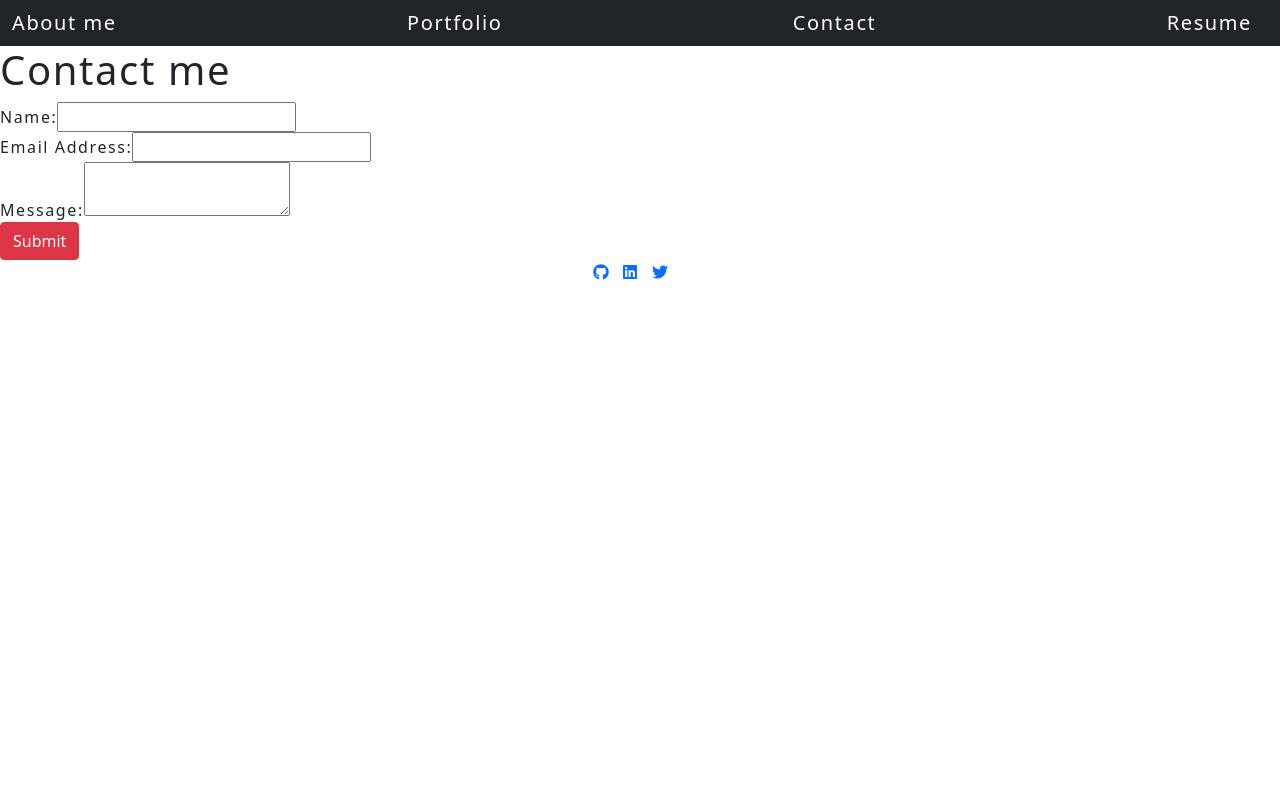
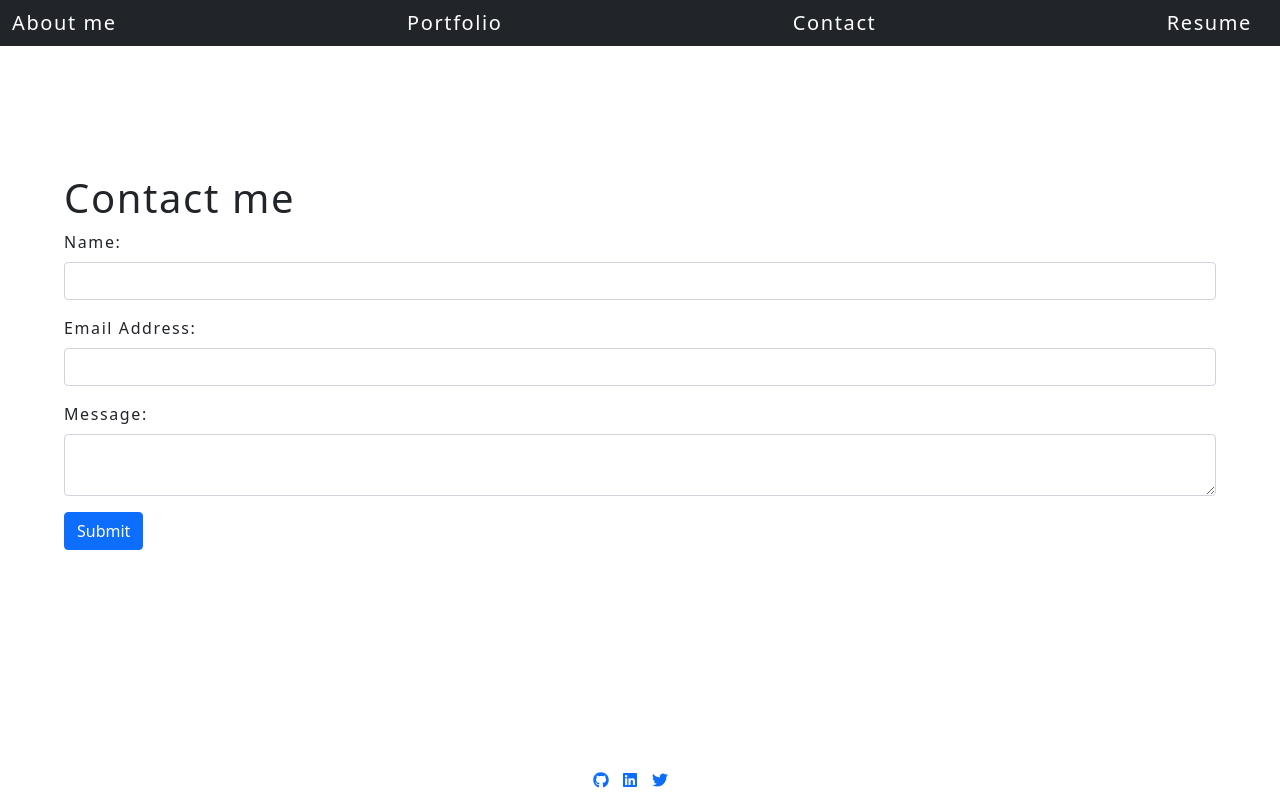
Before and after one commit to georgedmendoza/react-portfolio, a React (Create React App) app: page / in a window 1280 px wide. Both pictures are taken after a click on the item "Contact". Built offline with nearby package versions, Linux system fonts and the light colour scheme.

Commit message:
footer fixed to botoom

```diff
--- a/src/App.js
+++ b/src/App.js
@@ -9,7 +9,7 @@ function App() {
 
 
   return (
-    <div>
+    <div className='page-container'>
 
 
         <Header></Header>
--- a/src/components/Contact/index.js
+++ b/src/components/Contact/index.js
@@ -40,21 +40,21 @@ function Contact() {
     }
 
     return(
-        <section>
+        <section className='contact'>
             <h1>Contact me</h1>
             <form onSubmit={handleSubmit}>
-                    <div>
+                <div className='mb-3'>
                     {/* onBlur- display message when field doesn't have focus */}
-                        <label htmlFor='name'>Name:</label>
-                        <input type='text' name='name' defaultValue={name} onBlur={handleChange} />
+                    <label className='form-label' htmlFor='name'>Name:</label>
+                    <input className='form-control' type='text' name='name' defaultValue={name} onBlur={handleChange} />
                 </div>
-                    <div>
-                        <label htmlFor='email'>Email Address:</label>
-                        <input type='email' name='email' defaultValue={email} onBlur={handleChange} />
+                <div className='mb-3'>
+                    <label className='form-label' htmlFor='email'>Email Address:</label>
+                    <input className='form-control' type='email' name='email' defaultValue={email} onBlur={handleChange} />
                 </div>
-                    <div>
-                        <label htmlFor='Message'>Message:</label>
-                        <textarea type='message' name='message' defaultValue={message} onBlur={handleChange} />
+                <div className='mb-3'>
+                    <label className='form-label' htmlFor='Message'>Message:</label>
+                    <textarea className='form-control' type='message' name='message' defaultValue={message} onBlur={handleChange} />
                 </div>
                 {/* displays message when input is invalid */}
                 {errorMessage && (
@@ -62,7 +62,7 @@ function Contact() {
                         <p className='error-text'>{errorMessage}</p>
                     </div>
                 )}
-                    <button className='btn btn-danger' type='submit'>Submit</button>
+                <button className='btn btn-primary' type='submit'>Submit</button>
             </form>
 
         </section>
--- a/src/components/Footer/index.js
+++ b/src/components/Footer/index.js
@@ -6,21 +6,21 @@ import {  faGithub, faLinkedin, faTwitter } from '@fortawesome/free-brands-svg-i
 
 function Footer() {
     return(
-    <div className='icon-container'>
+    <div className='icon-container footer'>
         <div className='row'>
-            <div className='col-lg-3 col-md-12'>
+            <div className='col-3'>
                 {/* flex flex-col items-center justify-center min-h-screen py-2 */}
                 <a href='https://github.com/georgedmendoza' >
                 {/* add target = "_blank" later */}
                     <FontAwesomeIcon icon={faGithub} className='icon'></FontAwesomeIcon>
                 </a>
             </div>
-            <div className='col-lg-3 col-md-12'>
+            <div className='col-3'>
                 <a href='https://www.linkedin.com/in/george-mendoza-31289b171/'  >
                     <FontAwesomeIcon icon={faLinkedin} className='icon'></FontAwesomeIcon>
                 </a>
             </div>
-            <div className='col-lg-3 col-md-12'>
+            <div className='col-3 '>
                 <a href='https://twitter.com/13_Georgee'  >
                     <FontAwesomeIcon icon={faTwitter} className='icon'></FontAwesomeIcon>
                 </a>
--- a/src/components/Project/index.js
+++ b/src/components/Project/index.js
@@ -1,11 +1,13 @@
 import React from 'react';
-// import {FontAwesomeIcon} from '@fortawesome/react-fontawesome';
-// import {  faGithub } from '@fortawesome/free-brands-svg-icons';
+import {FontAwesomeIcon} from '@fortawesome/react-fontawesome';
+import {  faGithub, faStaylinked } from '@fortawesome/free-brands-svg-icons';
 import projects from '../../projects.json'
 
 function Project() {
+    console.log(projects[0].code)
     // look into FriendCard in activity 4
     return(
+
         // create loop to loop over the images
         <div className=' '>
             <div className='container mt-auto'>
@@ -13,17 +15,21 @@ function Project() {
                     <div className='flex-row'>
                       {projects.map((proj, i) => (
                         <div className='img-wrap col-md-5 new-img'>
+
                             <img
                                 src={require(`../../assets/cover/${proj.name}.png`).default}
                                 alt={proj.name}
-                                className=" img-project"
+                                className="img-project"
                                 key={proj.id}
                             />
-                            <p className='img-des project-icon'>Some description here</p>
+                            {/* <a href={proj.code} target="_blank" className='img-des'> <FontAwesomeIcon icon={faGithub} className='project-icon1'></FontAwesomeIcon></a> */}
+                            {/* <a href={proj.link} target="_blank" className='img-des'> <FontAwesomeIcon icon={faStaylinked} className='project-icon2 icon'></FontAwesomeIcon></a> */}
+                            <h4 className='proj-title'>{proj.name}</h4>
+                            {/* <p className='proj-description'>{proj.description}</p> */}
                         </div>
+
                       ))}
                     </div>
-
                 </div>
             </div>
         </div>
--- a/src/components/Resume/index.js
+++ b/src/components/Resume/index.js
@@ -1,20 +1,35 @@
 import React from 'react';
+import { FontAwesomeIcon } from '@fortawesome/react-fontawesome';
+// import {   } from '@fortawesome/free-brands-svg-icons';
+import { faFile, faDownload } from '@fortawesome/free-solid-svg-icons'
 
 function Resume() {
     return(
-        <div>
+        <div className='resume'>
+
             <div>
-                Download My Resume 'Make this an a tag'
+                Here are some of the skills that I have developed over time, my resume can
+                be downloaded with the icon below
             </div>
+            <a href={require(`../../assets/file/George-Mendoza-Resume.pdf`).default} download>
+                <FontAwesomeIcon icon={faDownload} ></FontAwesomeIcon>
+            </a>
             <div>
                 <h2>Front-End Proficiencies</h2>
                 <li>HTML</li>
                 <li>CSS</li>
+                <li>React</li>
+                <li>JavaScript</li>
+                <li>Bootstrap</li>
+                <li>Bulma</li>
             </div>
             <div>
                 <h2>Back-End Proficiencies</h2>
                 <li>Express</li>
-                <li>Api</li>
+                <li>APIs (restful, thir party, web, server side)</li>
+                <li>Node.js</li>
+                <li>MySQL</li>
+                <li>PostgreSQL</li>
             </div>
 
         </div>
--- a/src/index.css
+++ b/src/index.css
@@ -40,90 +40,6 @@ body {
 
 }
 
-h1,
-h2,
-h3,
-h4,
-h5,
-h6 {
-  font-family: 'Roboto', sans-serif;
-  font-weight: 500;
-  margin: 5px 0;
-  line-height: 1.25;
-}
-
-h1 {
-  font-size: 2.25rem;
-}
-
-h2 {
-  font-size: 2rem;
-}
-
-h3 {
-  font-size: 1.75rem;
-}
-
-h4 {
-  font-size: 1.5rem;
-}
-
-h5 {
-  font-size: 1.25rem;
-}
-
-h6 {
-  font-size: 1rem;
-}
-
-p {
-  font-size: 1.1rem;
-  margin-top: 0;
-}
-
-a {
-  color: var(--tertiary);
-  text-decoration: none;
-  font-weight: bold;
-}
-
-a:hover {
-  text-decoration: underline;
-}
-
-header {
-  background: var(--dark);
-}
-
-header a {
-  color: var(--light);
-}
-
-button {
-  font-size: 1rem;
-  text-decoration: none;
-  padding: 0.25rem 1rem;
-  border-radius: .5rem;
-  border: none;
-  outline: none;
-  cursor: pointer;
-  margin: 0 1px;
-  background-color: var(--secondary);
-}
-
-button:hover {
-  opacity: .8;
-}
-
-button[disabled] {
-  cursor: default;
-  opacity: .8;
-}
-
-img {
-  max-width: 100%;
-}
-
 span[role="img"] {
   cursor: default;
 }
@@ -132,39 +48,6 @@ form {
   width: 40%;
 }
 
-input {
-  font-size: 1rem;
-  padding: 0.25rem;
-  border: 1px solid var(--dark);
-  outline: none;
-  border-radius: 3px;
-  transition: box-shadow 0.2s;
-}
-
-input:focus {
-  border: 1px solid var(--secondary);
-  box-shadow: 0 0 .25rem rgba(0, 0, 0, .5);
-}
-
-
-textarea {
-	width: 600px;
-	height: 120px;
-	border: 3px solid #cccccc;
-	padding: 5px;
-}
-
-.container {
-  width: 85%;
-  max-width: 1200px;
-  margin-left: auto;
-  margin-right: auto;
-}
-
-.flex-row {
-  display: flex;
-  flex-wrap: wrap;
-}
 
 .space-between {
   justify-content: space-between;
@@ -283,9 +166,15 @@ a {
   color: var(--secondary);
 } */
 
+*{
+  margin: 0;
+  padding: 0;
+}
+
 html,
 body {
-  min-height: 100%;
+  /* min-height: 100%; */
+  height: 100%;
 }
 
 body {
@@ -298,7 +187,6 @@ body {
   letter-spacing: .1em;
   color: var(--light);
   font-family: 'Poiret One', cursive;
-
 }
 
 .icon:hover{
@@ -313,6 +201,20 @@ body {
   align-items: center;
   flex-wrap: wrap;
 }
+
+.footer{
+  position: absolute;
+  bottom: 0;
+  width: 100%;
+  height: 2.5rem;
+}
+
+.page-container{
+  position: relative;
+  min-height: 100vh;
+  overflow: hidden;
+}
+
 
 .flex-row {
   display: flex;
@@ -374,25 +276,43 @@ nav  li {
   bottom: 0;
   left: 0;
   right: 0;
-  background: rgba(29, 106, 154, 0.72);
+  /* background: rgba(29, 106, 154, 0.72); */
   color: #fff;
   visibility: hidden;
   opacity: 0;
   height: 100%;
   width: 100%;
-
+ display: flex;
+ justify-content: center;
+ align-items: center;
 }
 
-.img-wrap:hover .img-des {
+.img-wrap .img-des {
   visibility: visible;
   opacity: 1;
-
 }
 
 .new-img{
-  height: 18rem;
+  height: 20rem;
+  /* border-bottom: 2px solid black;
+  border-top: 2px solid black;
+  border-right: 2px solid black;
+  border-left: 2px solid black; */
   border: 5px solid black;
+  margin: 1rem auto 4rem;
 }
+
+.proj-title{
+  display: flex;
+  justify-content: center;
+  align-items: center;
+}
+
+/* .proj-description{
+  border-bottom: 2px solid black;
+  border-right: 2px solid black;
+  border-left: 2px solid black;
+} */
 
 .img-project{
   max-height: 100%;
@@ -400,3 +320,34 @@ nav  li {
   min-height: 100%;
   min-width: 100%;
 }
+
+.project-icon1{
+  display: flex;
+  background: red;
+  margin-left: 10%;
+}
+
+.project-icon2{
+  display: flex;
+  background: blue;
+  margin-right: 10%;
+}
+
+.contact{
+  max-width: 90%;
+  margin: 10% auto;
+}
+
+.resume{
+  text-align: center;
+}
+
+@media (max-width: 768px) {
+  .new-img{
+    height: 18rem;
+    border: 2px solid black;
+    margin: 1rem 0rem 0rem;
+    max-width: 100%;
+    min-width: 100%;
+  }
+}
```
Also changed, not shown: src/projects.json (+19 -9 lines), src/assets/cover/budget-tracker.png (added), 1 other file (tests, documents, lock files or other folders). Lines whose indentation alone changed are shown as unchanged.
